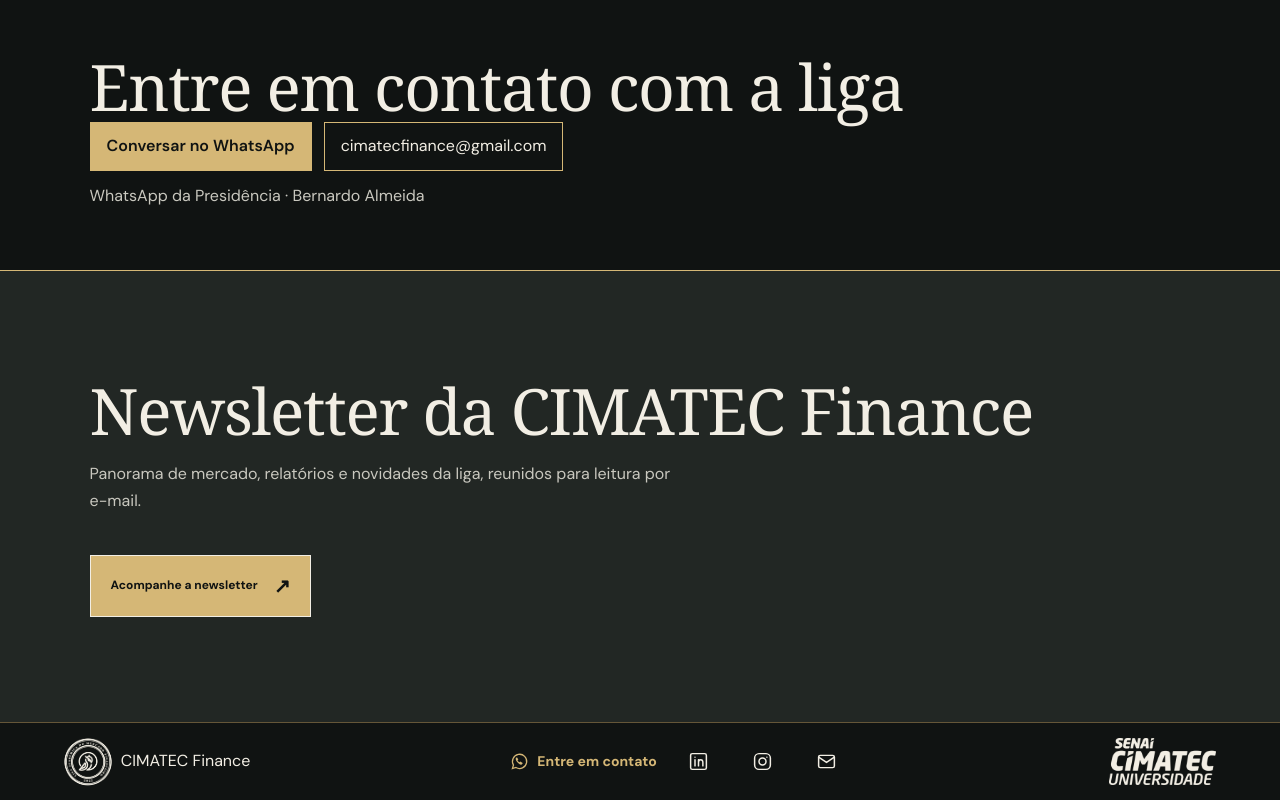
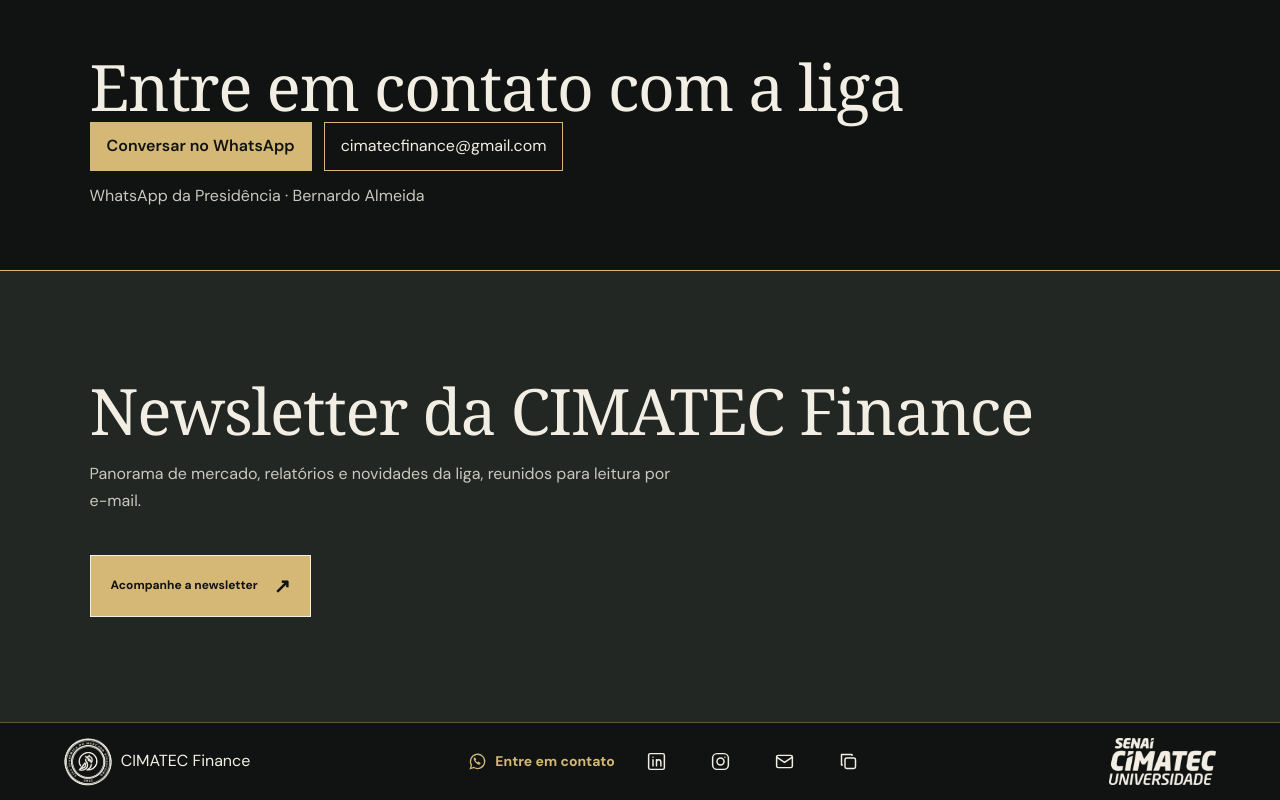
Before and after one commit to arthurcunha88/cimatec-finance, a Next.js app: page / in a window 1280 px wide. Shown: the part 4464-5264 px from the top of the page. Built offline with nearby package versions, Linux system fonts and the light colour scheme; a web font is replaced by a local one.

Commit message:
Add copy-email action and visual confirmation to footer

```diff
--- a/src/app/site-footer.css
+++ b/src/app/site-footer.css
@@ -24,3 +24,6 @@
 }
 @media (max-width: 600px) { .site-footer nav { column-gap: .25rem; } }
 @media (prefers-reduced-motion: reduce) { .site-footer nav .footer-icon { transition: none; } }
+
+.site-footer nav .footer-copy { display:inline-flex; align-items:center; min-height:44px; background:transparent; color:#f2eee4; cursor:pointer; }
+.footer-copy-status:not(:empty) { flex-basis:100%; text-align:center; color:#d5b776; font-size:.8rem; overflow-wrap:anywhere; }
--- a/src/app/site-footer.tsx
+++ b/src/app/site-footer.tsx
@@ -1,7 +1,19 @@
+import { useState } from "react";
 import { whatsapp } from "./contact-cta";
 import "./site-footer.css";
 
 export default function SiteFooter() {
+  const [copyStatus, setCopyStatus] = useState<"idle" | "copied" | "failed">("idle");
+
+  async function copyEmail() {
+    try {
+      await navigator.clipboard.writeText("cimatecfinance@gmail.com");
+      setCopyStatus("copied");
+    } catch {
+      setCopyStatus("failed");
+    }
+  }
+
   return (
     <footer className="site-footer">
       <a className="footer-brand" href="/">
@@ -15,7 +27,16 @@ export default function SiteFooter() {
         </a>
         <a className="footer-icon" href="https://www.linkedin.com/company/cimatec-finance/" aria-label="LinkedIn" title="LinkedIn"><svg viewBox="0 0 24 24" width="21" height="21" aria-hidden="true" fill="none" stroke="currentColor" strokeWidth="1.7" strokeLinecap="round" strokeLinejoin="round"><rect x="3" y="3" width="18" height="18" rx="2"/><path d="M8 10v7m0-10h.01M12 17v-7m0 3c0-4 5-4 5 0v4"/></svg></a>
         <a className="footer-icon" href="https://www.instagram.com/cimatecfinance/" aria-label="Instagram" title="Instagram"><svg viewBox="0 0 24 24" width="21" height="21" aria-hidden="true" fill="none" stroke="currentColor" strokeWidth="1.7" strokeLinecap="round" strokeLinejoin="round"><rect x="3" y="3" width="18" height="18" rx="5"/><circle cx="12" cy="12" r="4"/><path d="M17 7h.01"/></svg></a>
-        <a className="footer-icon" href="mailto:cimatecfinance@gmail.com" aria-label="E-mail" title="E-mail"><svg viewBox="0 0 24 24" width="21" height="21" aria-hidden="true" fill="none" stroke="currentColor" strokeWidth="1.7" strokeLinecap="round" strokeLinejoin="round"><rect x="3" y="5" width="18" height="14" rx="2"/><path d="m3 7 9 6 9-6"/></svg></a>
+        <a className="footer-icon" href="mailto:cimatecfinance@gmail.com" aria-label="Enviar e-mail à CIMATEC Finance" title="Enviar e-mail"><svg viewBox="0 0 24 24" width="21" height="21" aria-hidden="true" fill="none" stroke="currentColor" strokeWidth="1.7" strokeLinecap="round" strokeLinejoin="round"><rect x="3" y="5" width="18" height="14" rx="2"/><path d="m3 7 9 6 9-6"/></svg></a>
+        <button className="footer-icon footer-copy" type="button" aria-label="Copiar endereço de e-mail" title="Copiar endereço de e-mail" onClick={copyEmail}>
+          <svg viewBox="0 0 24 24" width="21" height="21" aria-hidden="true" fill="none" stroke="currentColor" strokeWidth="1.7" strokeLinecap="round" strokeLinejoin="round">
+            {copyStatus === "copied" ? <path d="m5 12 4 4L19 6" /> : <><rect x="8" y="8" width="12" height="12" rx="2" /><path d="M16 5V4H4v12h1" /></>}
+          </svg>
+        </button>
+        <span className="footer-copy-status" role="status">
+          {copyStatus === "copied" && "E-mail copiado"}
+          {copyStatus === "failed" && "Copie manualmente: cimatecfinance@gmail.com"}
+        </span>
       </nav>
       <span className="footer-senai" role="img" aria-label="SENAI CIMATEC Universidade" />
     </footer>
```
